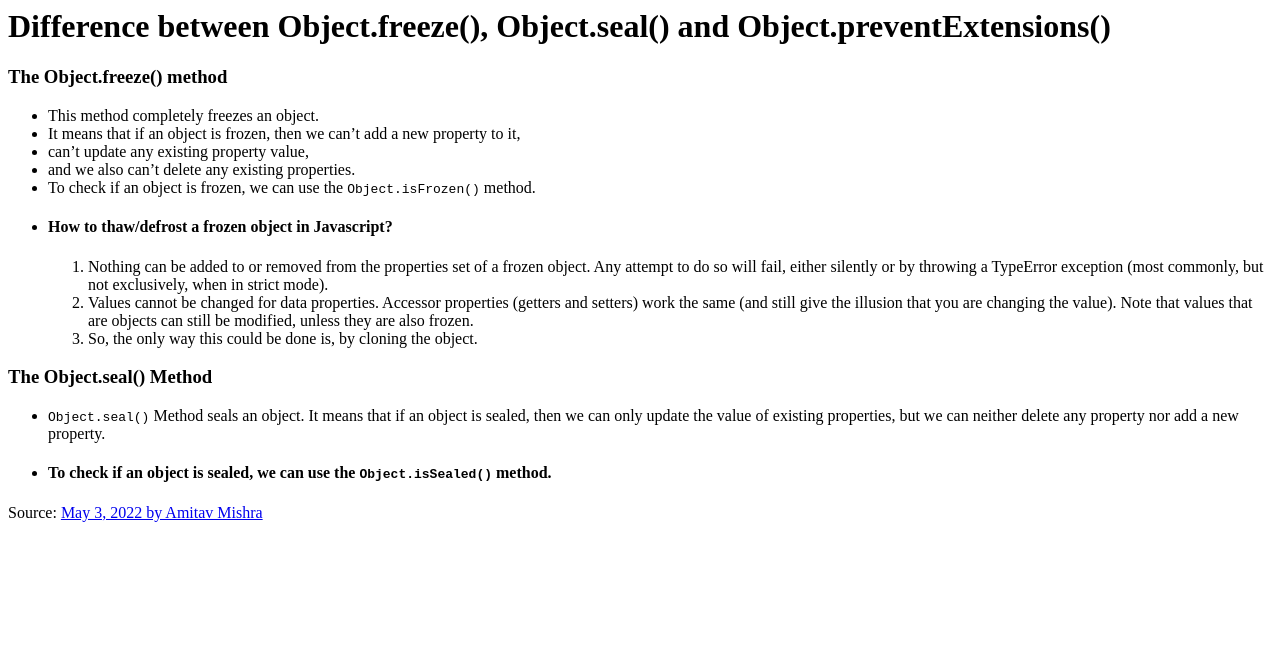
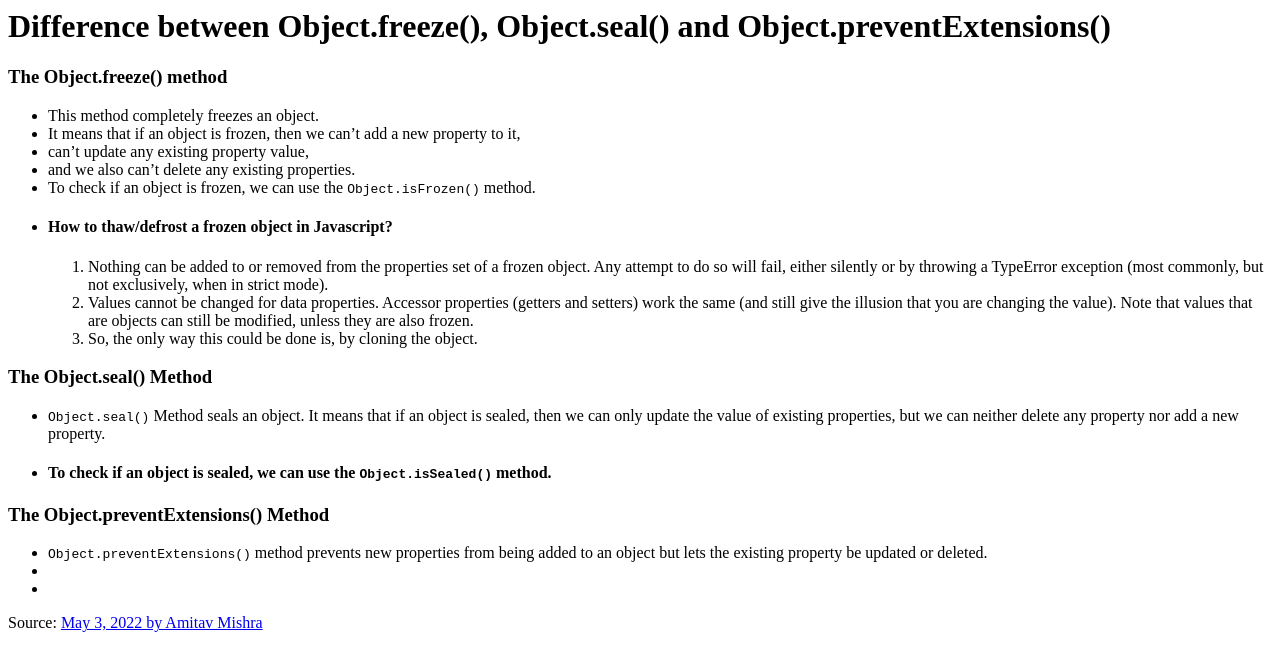
Before and after one commit to yugmani/obj-freeze-seal, a website: page index.html in a window 1280 px wide. Drawn offline with Linux system fonts and the light colour scheme.

Commit message:
Object.preventExtensions method

```diff
--- a/index.html
+++ b/index.html
@@ -50,6 +50,16 @@
       </h4>
     </li>
   </ul>
+  <h3>The Object.preventExtensions() Method</h3>
+  <ul>
+    <li>
+      <code class="highlight">Object.preventExtensions()</code> method prevents
+      new properties from being added to an object but lets the existing
+      property be updated or deleted.
+    </li>
+    <li></li>
+    <li></li>
+  </ul>
   <p>
     Source:
     <a
```
Also changed, not shown: index.js (+28 -2 lines).
